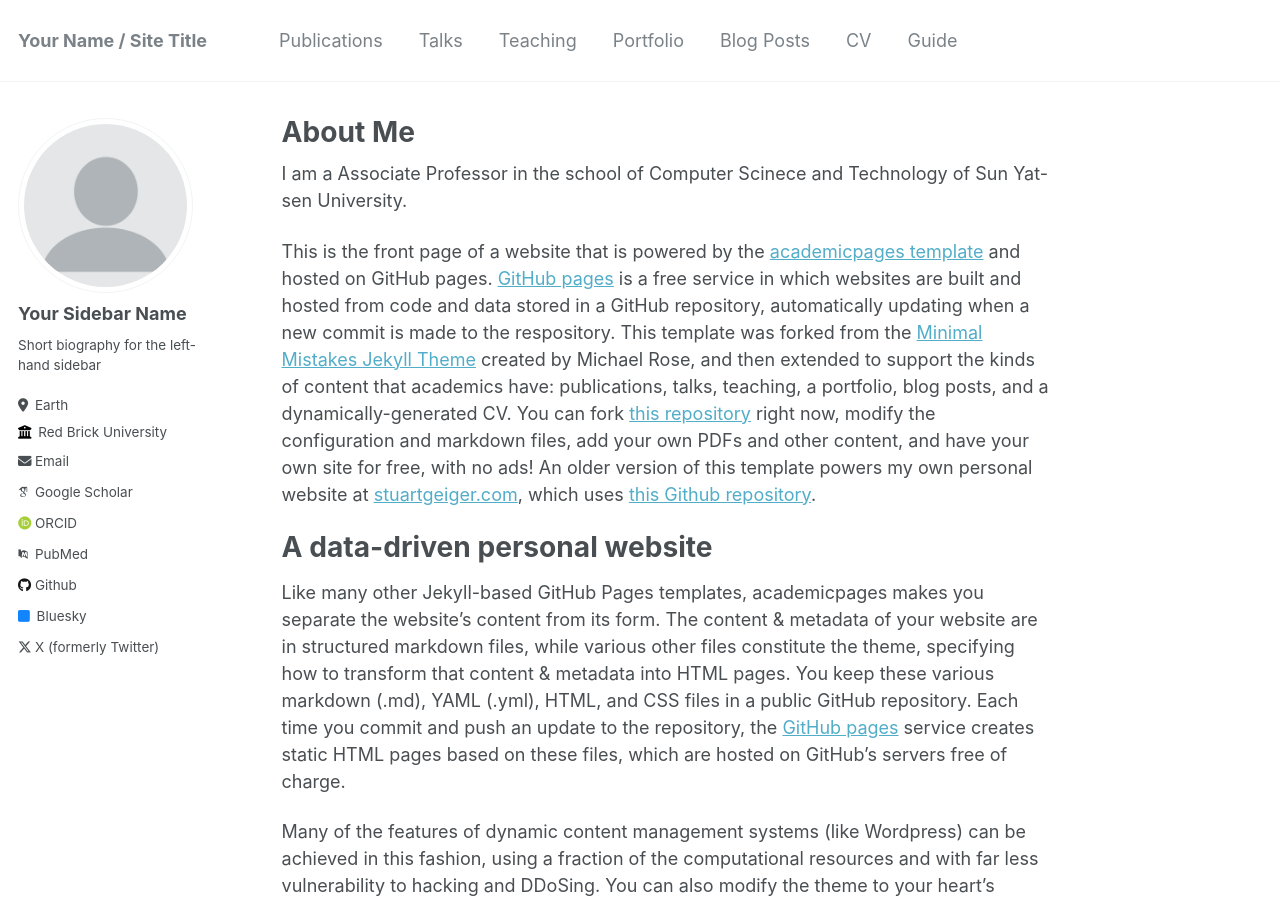
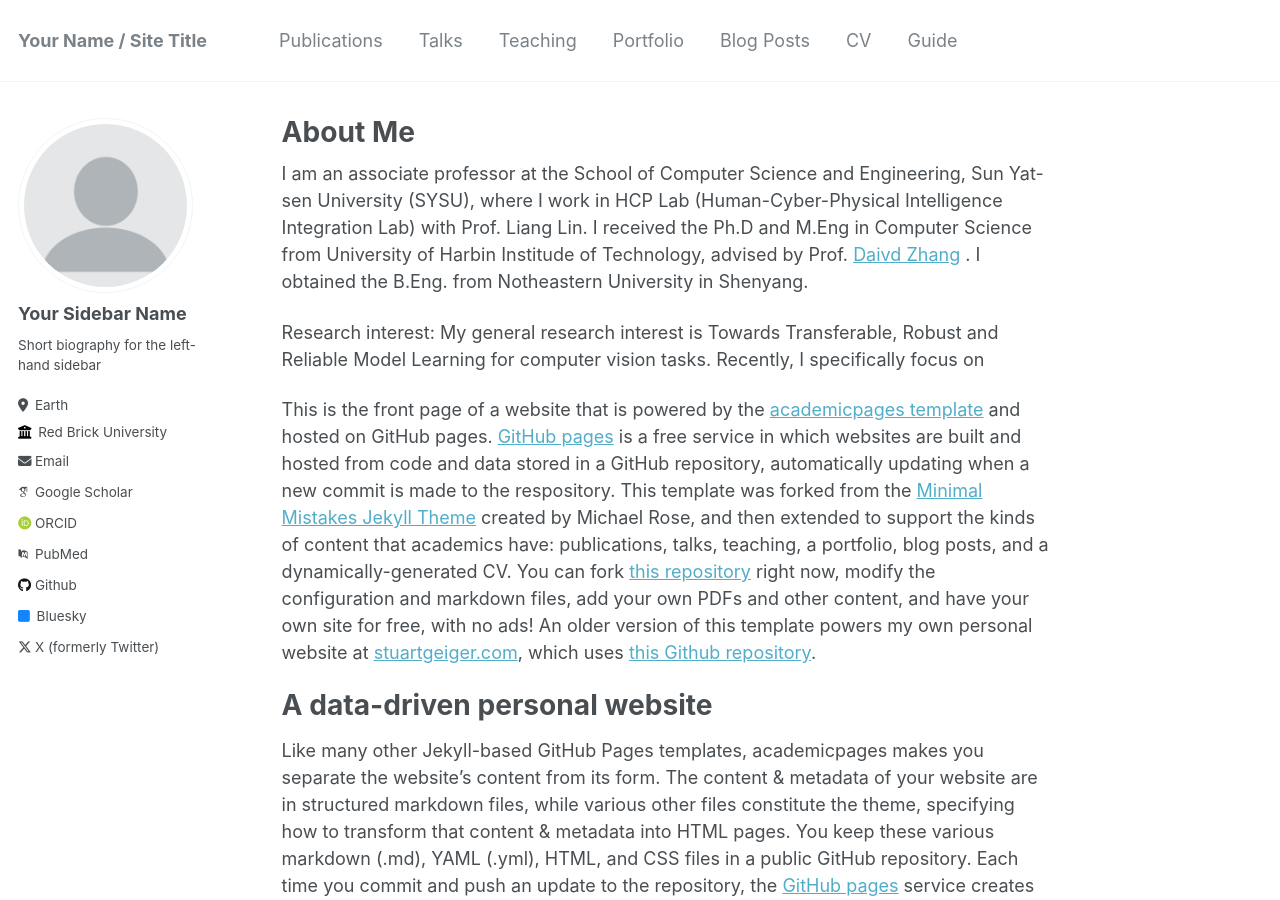
Before and after one commit to cszhangdy/cszhangdy.github.io, a Jekyll site: the page built from _pages/about.md, in a window 1280 px wide and 900 px high. Built offline with Jekyll 4.4.1, drawn with Linux system fonts in a browser that asks for light colours; some web fonts are replaced.

Commit message:
Update about.md

```diff
--- a/_pages/about.md
+++ b/_pages/about.md
@@ -7,7 +7,11 @@ redirect_from:
   - /about.html
 ---
 
-I am a Associate Professor in the school of Computer Scinece and Technology of Sun Yat-sen University.
+I am an associate professor  at the School of Computer Science and Engineering, Sun Yat-sen University (SYSU), where I work in HCP Lab (Human-Cyber-Physical Intelligence Integration Lab) with Prof. Liang Lin. I received the Ph.D and M.Eng in Computer Science from University of Harbin Institude of Technology, advised by Prof. [Daivd Zhang](https://www4.comp.polyu.edu.hk/~csdzhang/) . I obtained the B.Eng. from Notheastern University in Shenyang.
+
+Research interest: My general research interest is Towards Transferable, Robust and Reliable Model Learning for computer vision tasks. Recently, I specifically focus on
+
+
 
 
  This is the front page of a website that is powered by the [academicpages template](https://github.com/academicpages/academicpages.github.io) and hosted on GitHub pages. [GitHub pages](https://pages.github.com) is a free service in which websites are built and hosted from code and data stored in a GitHub repository, automatically updating when a new commit is made to the respository. This template was forked from the [Minimal Mistakes Jekyll Theme](https://mmistakes.github.io/minimal-mistakes/) created by Michael Rose, and then extended to support the kinds of content that academics have: publications, talks, teaching, a portfolio, blog posts, and a dynamically-generated CV. You can fork [this repository](https://github.com/academicpages/academicpages.github.io) right now, modify the configuration and markdown files, add your own PDFs and other content, and have your own site for free, with no ads! An older version of this template powers my own personal website at [stuartgeiger.com](http://stuartgeiger.com), which uses [this Github repository](https://github.com/staeiou/staeiou.github.io).
```
